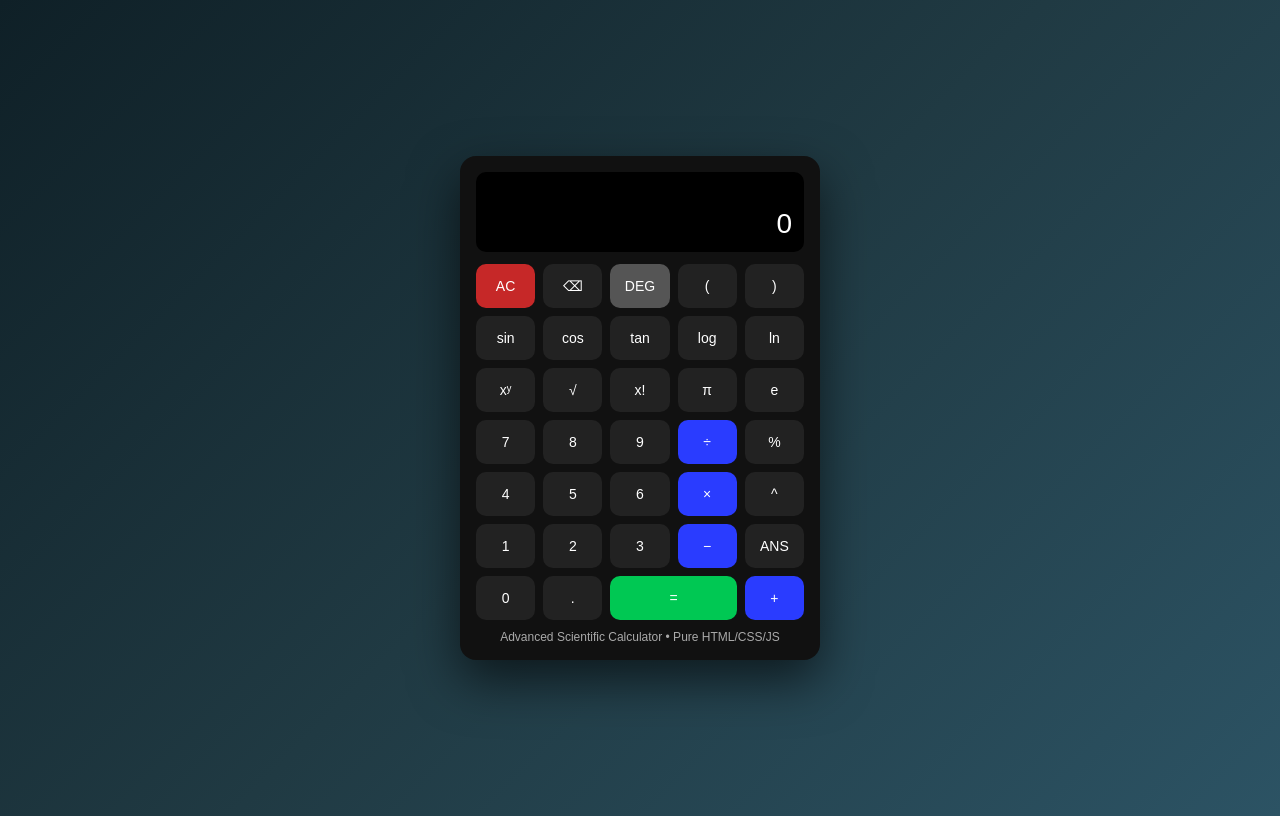
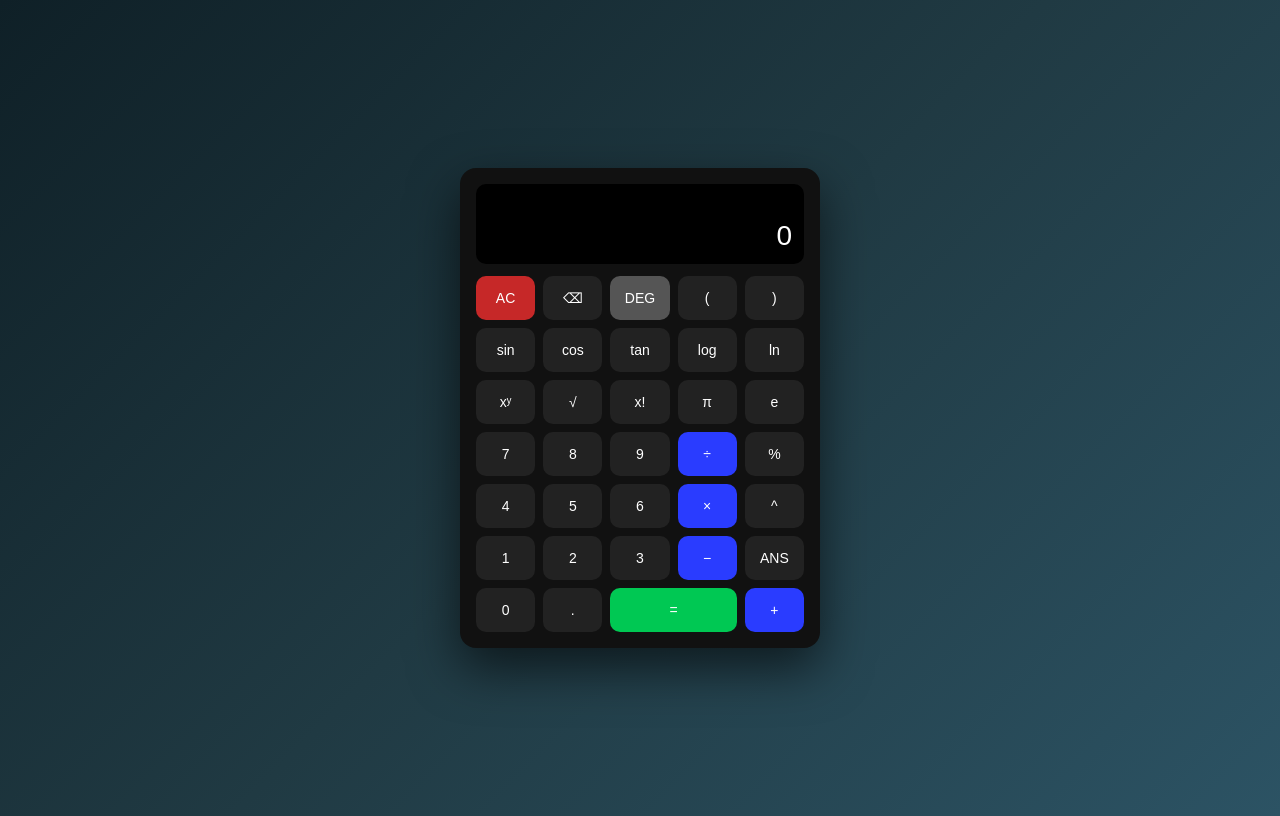
Before and after one commit to mobilexfoot-alt/mobilexfoot-alt.github.io, a plain HTML site: page index.html in a window 1280 px wide. Drawn offline with Linux system fonts and the light colour scheme.

Commit message:
Update index.html

```diff
--- a/index.html
+++ b/index.html
@@ -124,7 +124,7 @@
       <button onclick="insert('+')" class="operator">+</button>
     </div>
 
-    <div class="footer">Advanced Scientific Calculator • Pure HTML/CSS/JS</div>
+
   </div>
 
   <script>
```
